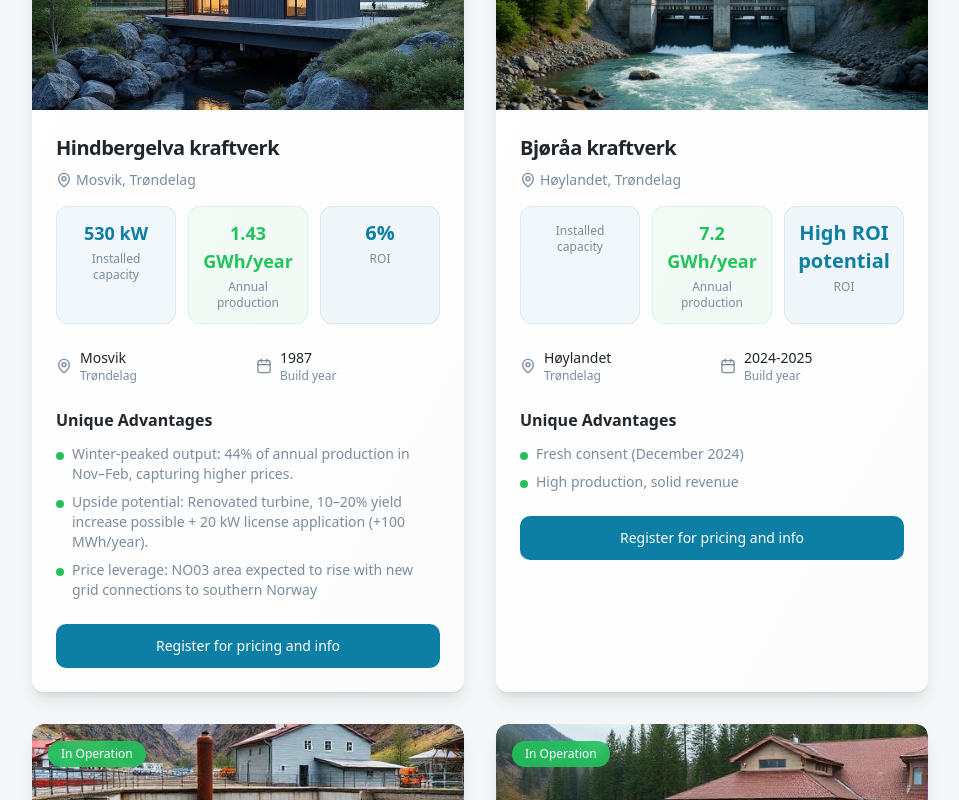
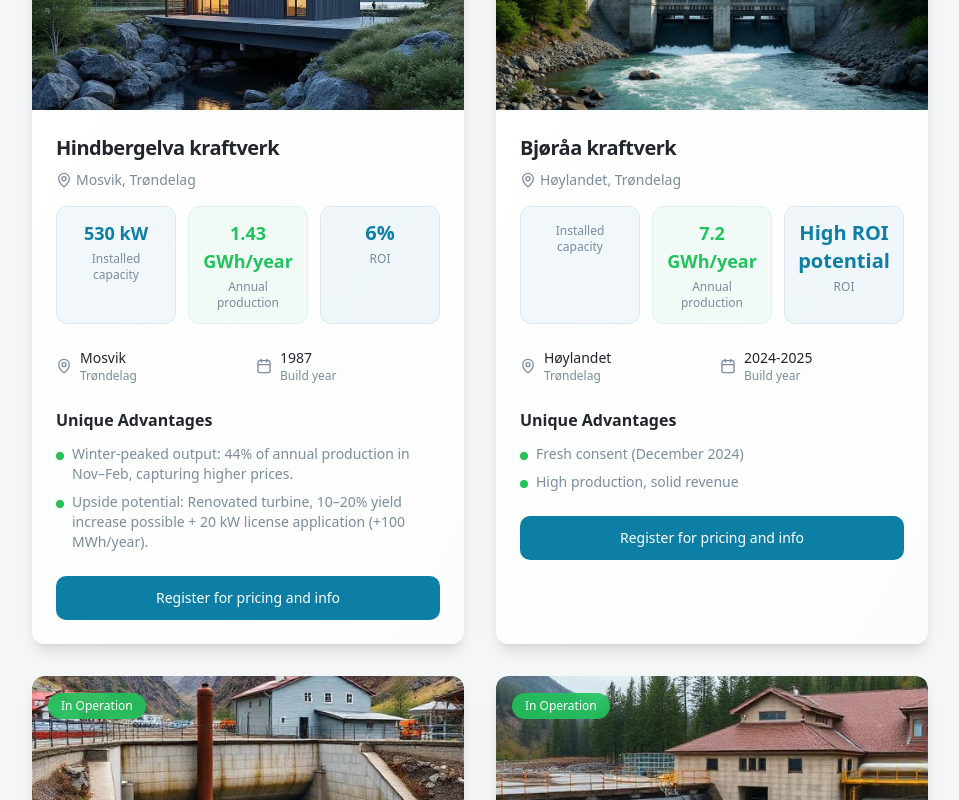
Before and after one commit to rastumbenjamin-gif/smakraftmegleren, a React (Vite) app: page / in a window 1280 px wide. Shown: the part 2264-3064 px from the top of the page, without its empty margins (160-1119 px from the left). Built offline with nearby package versions, Linux system fonts and the light colour scheme.

Commit message:
Code edited in Lovable Code Editor

```diff
--- a/src/components/InvestmentOpportunities.tsx
+++ b/src/components/InvestmentOpportunities.tsx
@@ -37,8 +37,7 @@ export const InvestmentOpportunities = () => {
       buildYear: "1987",
       advantages: [
         t('opportunities.hindbergelva.advantage1'),
-        t('opportunities.hindbergelva.advantage2'),
-        t('opportunities.hindbergelva.advantage3')
+        t('opportunities.hindbergelva.advantage2')
       ]
     },
     {
```
